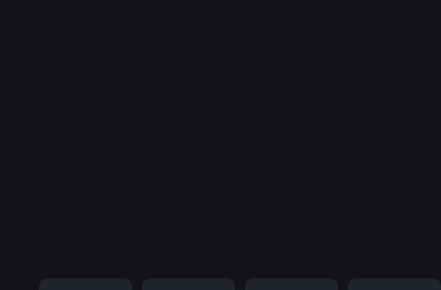
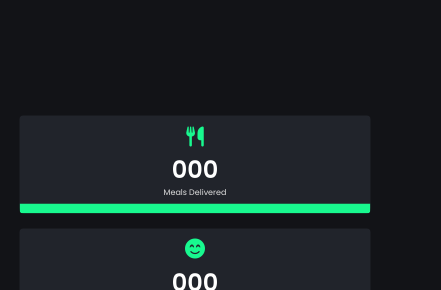
Before and after one commit to Officialpaaqwasi/Responsive-Number-Counting-Animation, a plain HTML site: page index.html in a window 390 px wide. Shown: the part 89-379 px from the top of the page, 441 px wide, since content can reach past the window. Drawn offline with Linux system fonts and the light colour scheme.

Commit message:
20/07/24 phase1

```diff
--- a/index.html
+++ b/index.html
@@ -48,5 +48,7 @@ rel="stylesheet"
     <span class="text">Five Star</span>
   </div>
  </div>
+
+ <script src="script.js"></script>
 </body>
 </html>
--- a/script.js
+++ b/script.js
@@ -0,0 +1,8 @@
+let valueDisplays = document.querySelectorAll(".num");
+let interval = 5000;
+
+
+valueDisplays.forEach((valueDisplays) => {
+ let startValue = 0;
+ let endValue = parseInt(valueDisplays.getAttribute("data-val"));
+});
--- a/style.css
+++ b/style.css
@@ -55,7 +55,7 @@ span.text{
 }
 
 
-@media screem and (max-width: 1024px) {
+@media screen and (max-width: 1024px) {
  .wrapper{
   width: 85vw;
  }
@@ -80,3 +80,28 @@ span.text{
    font-size: 14px;
   }
  }
+
+ @media  screen and (max-width: 768px) {
+  .wrapper{
+   width: 90vw;
+   flex-wrap: wrap;
+   gap: 30px;
+  }
+
+  .container{
+   width: calc(50% - 40px);
+   height: 30vmin;
+   font-size: 14px;
+  }
+ }
+
+ @media screen and (max-width: 480px) {
+  .wrapper{
+   gap: 15px;
+  }
+  .container{
+   width: 100%;
+   height: 25vmin;
+   font-size: 8px;
+  }
+ }
```
